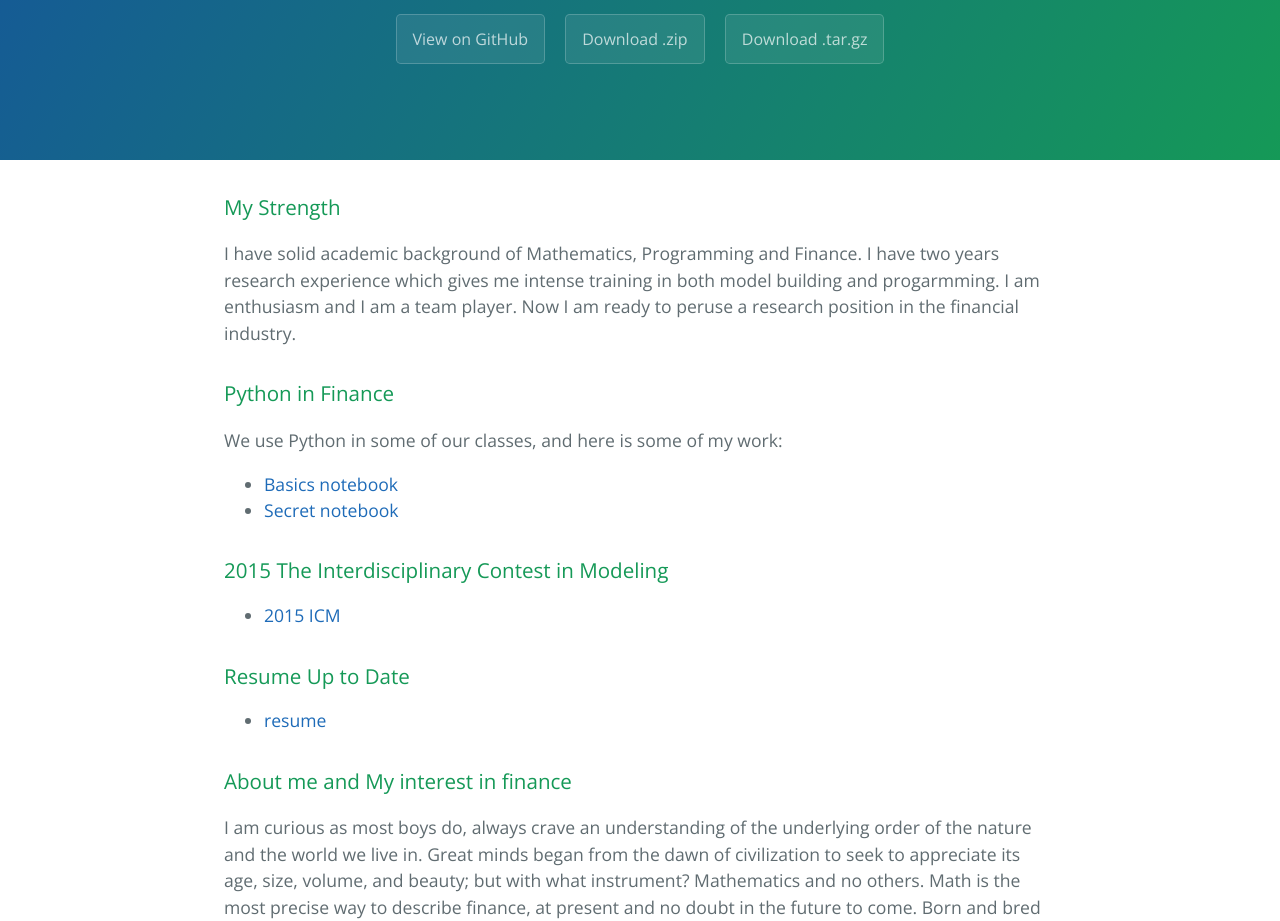
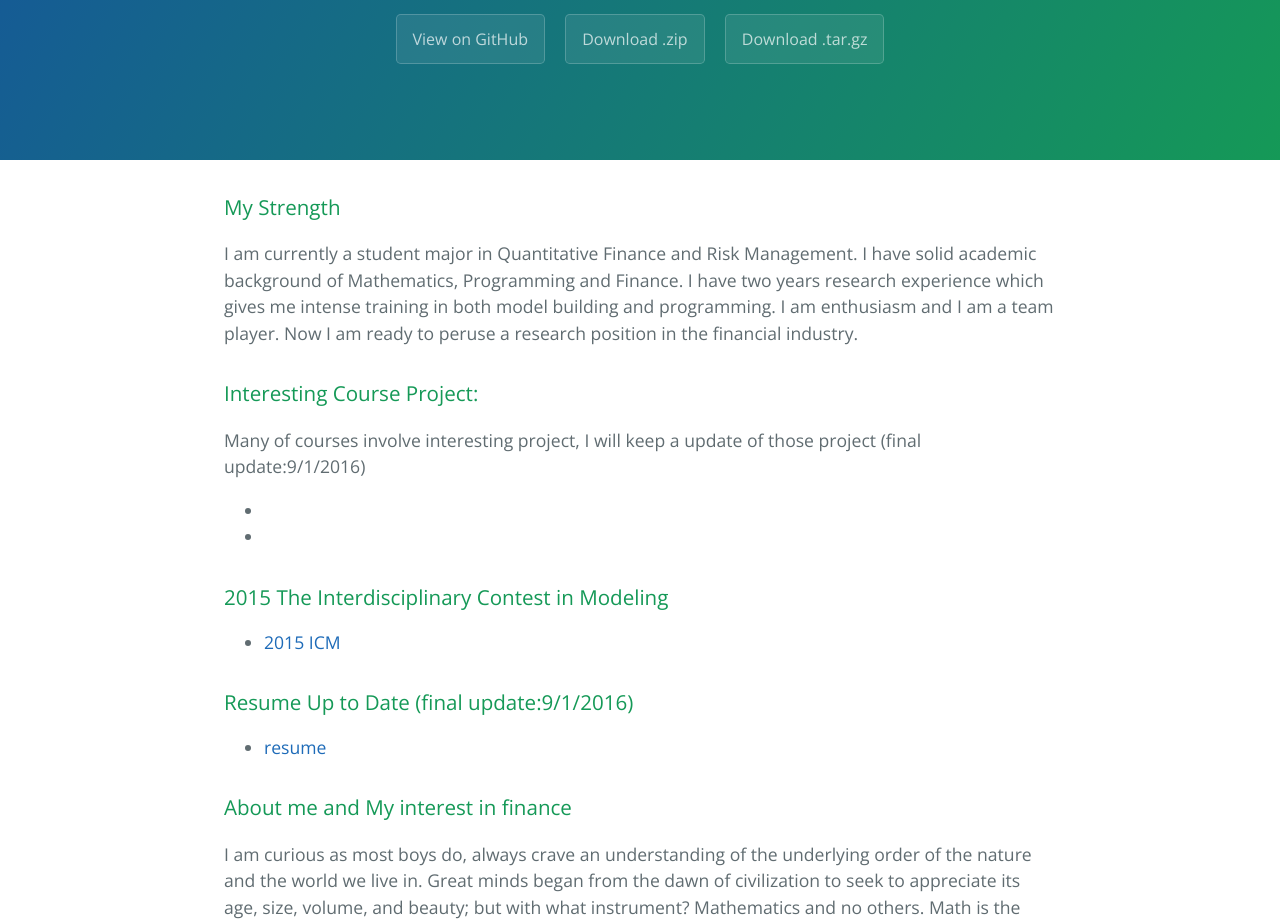
Before and after one commit to Leodongxu/Leo-Li, a plain HTML site: page index.html in a window 1280 px wide. Shown: the part 176-1097 px from the top of the page. Drawn offline with nearby package versions, Linux system fonts and the light colour scheme.

```diff
--- a/index.html
+++ b/index.html
@@ -22,16 +22,17 @@
       <h3>
 <a id="my-strength" class="anchor" href="#my-strength" aria-hidden="true"><span aria-hidden="true" class="octicon octicon-link"></span></a>My Strength</h3>
 
-<p>I have solid academic background of Mathematics, Programming and Finance. I have two years research experience which gives me intense training in both model building and progarmming. I am enthusiasm and I am a team player. Now I am ready to peruse a research position in the financial industry.</p>
+<p>I am currently a student major in Quantitative Finance and Risk Management.
+I have solid academic background of Mathematics, Programming and Finance. I have two years research experience which gives me intense training in both model building and programming. I am enthusiasm and I am a team player. Now I am ready to peruse a research position in the financial industry.</p>
 
 <h3>
-<a id="python-in-finance" class="anchor" href="#python-in-finance" aria-hidden="true"><span aria-hidden="true" class="octicon octicon-link"></span></a>Python in Finance</h3>
+<a id="interesting-course-project" class="anchor" href="#interesting-course-project" aria-hidden="true"><span aria-hidden="true" class="octicon octicon-link"></span></a>Interesting Course Project:</h3>
 
-<p>We use Python in some of our classes, and here is some of my work:</p>
+<p>Many of courses involve interesting project, I will keep a update of those project (final update:9/1/2016)</p>
 
 <ul>
-<li><a href="https://github.com/pbenson/qfrm-bootcamp/blob/gh-pages/python-templates/python-basics-notebook-empty.ipynb">Basics notebook</a></li>
-<li><a href="https://github.com/pbenson/qfrm-bootcamp/blob/gh-pages/python-templates/python-secret-notebook-empty.ipynb">Secret notebook</a></li>
+<li><a href=""></a></li>
+<li><a href=""></a></li>
 </ul>
 
 <h3>
@@ -42,7 +43,7 @@
 </ul>
 
 <h3>
-<a id="resume-up-to-date" class="anchor" href="#resume-up-to-date" aria-hidden="true"><span aria-hidden="true" class="octicon octicon-link"></span></a>Resume Up to Date</h3>
+<a id="resume-up-to-date-final-update912016" class="anchor" href="#resume-up-to-date-final-update912016" aria-hidden="true"><span aria-hidden="true" class="octicon octicon-link"></span></a>Resume Up to Date (final update:9/1/2016)</h3>
 
 <ul>
 <li><a href="https://github.com/Leodongxu/Leo-Li/blob/master/resume.pdf">resume</a></li>
```
Also changed, not shown: params.json (+1 -1 lines).
